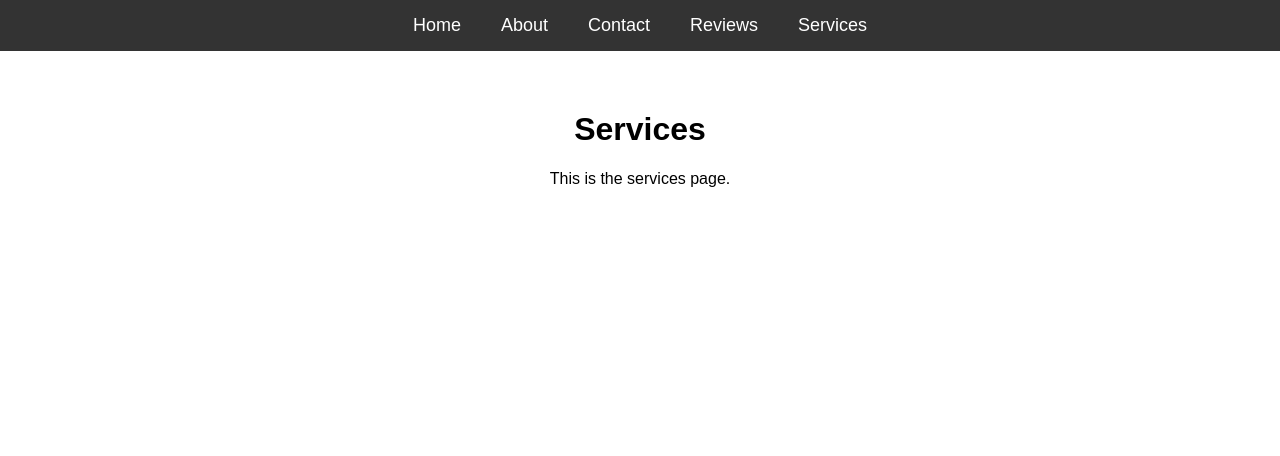
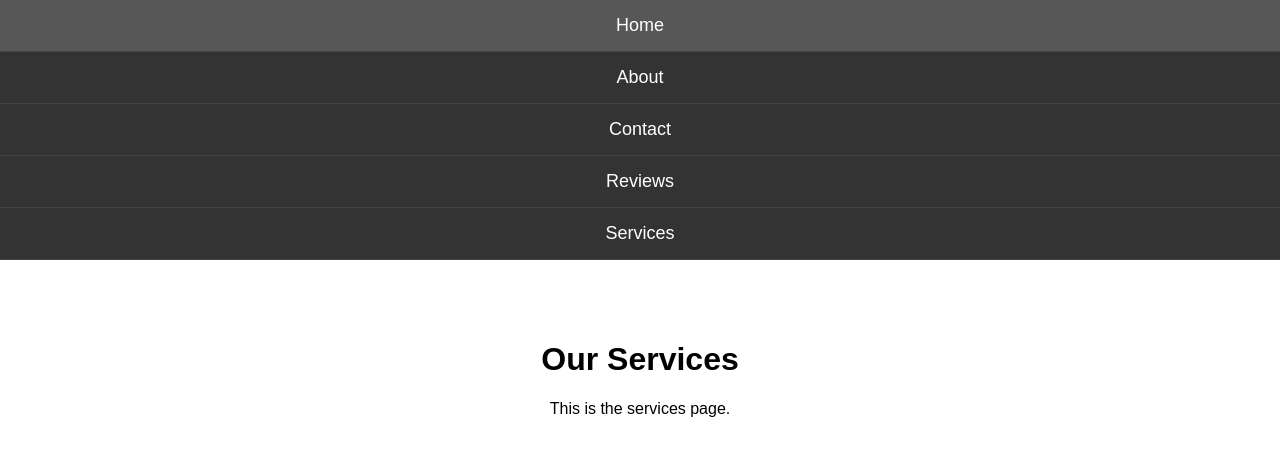
Before and after one commit to Previdant/Samuel, a plain HTML site: page services.html in a window 1280 px wide. Drawn offline with Linux system fonts and the light colour scheme.

Commit message:
Update services.html

```diff
--- a/services.html
+++ b/services.html
@@ -3,7 +3,7 @@
 <head>
     <meta charset="UTF-8">
     <meta name="viewport" content="width=device-width, initial-scale=1.0">
-    <title>My Website</title>
+    <title>Services</title>
     <style>
         body {
             font-family: Arial, sans-serif;
@@ -12,28 +12,28 @@
         }
         .navbar {
             display: flex;
-            justify-content: center;
+            flex-direction: column; /* Stack buttons vertically */
+            align-items: center; /* Center align the buttons */
             background-color: #333;
-            position: -webkit-sticky;
             position: fixed;
             width: 100%;
             top: 0;
             z-index: 1000;
-            overflow-x: auto;
         }
         .navbar a {
-            display: block;
-            padding: 15px 20px;
-            font-size: 18px;
+            width: 100%; /* Make each button take the full width of the navbar */
+            padding: 15px 20px; /* Increased padding for better touch target */
+            font-size: 18px; /* Adjusted font size for smaller screens */
             color: white;
             text-align: center;
             text-decoration: none;
+            border-bottom: 1px solid #444; /* Add a border to separate the buttons */
         }
         .navbar a:hover {
             background-color: #575757;
         }
         .content {
-            margin-top: 70px;
+            margin-top: 300px; /* Adjust this value to fit the height of the navbar */
             text-align: center;
             padding: 20px;
         }
@@ -50,7 +50,7 @@
     </div>
 
     <div class="content">
-        <h1>Services</h1>
+        <h1>Our Services</h1>
         <p>This is the services page.</p>
     </div>
 
```
